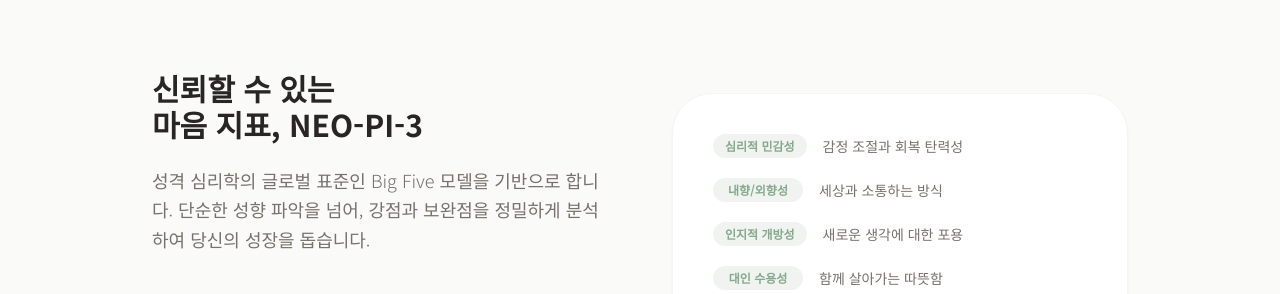
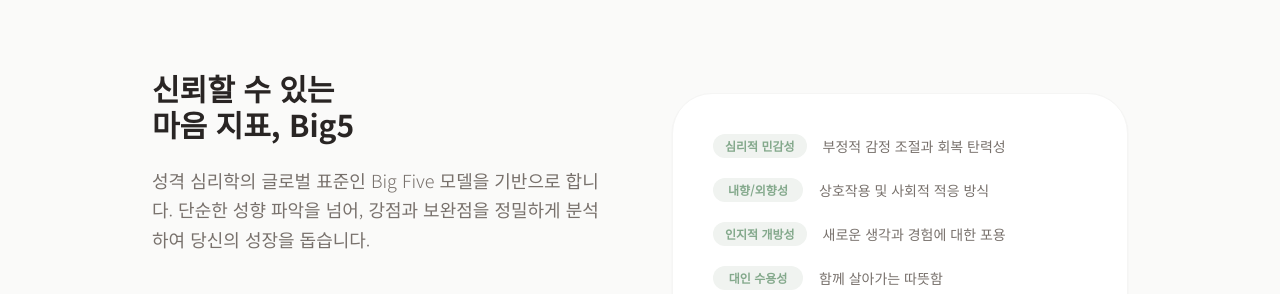
Before and after one commit to hyokyeong-PSI/mind-insight-2-, a React (Vite) app: page / in a window 1280 px wide. Shown: the part 911-1205 px from the top of the page. Built offline with nearby package versions, Linux system fonts and the light colour scheme.

Commit message:
Update Intro.tsx

```diff
--- a/components/Intro.tsx
+++ b/components/Intro.tsx
@@ -39,7 +39,7 @@
 
       <section className="grid md:grid-cols-2 gap-16 items-center">
         <div className="space-y-6">
-          <h2 className="text-3xl font-bold text-[#292524]">신뢰할 수 있는 <br/>마음 지표, NEO-PI-3</h2>
+          <h2 className="text-3xl font-bold text-[#292524]">신뢰할 수 있는 <br/>마음 지표, Big5</h2>
           <p className="text-[#78716c] leading-relaxed font-light text-lg">
             성격 심리학의 글로벌 표준인 Big Five 모델을 기반으로 합니다.
             단순한 성향 파악을 넘어, 강점과 보완점을 정밀하게 분석하여 당신의 성장을 돕습니다.
@@ -60,9 +60,9 @@
         <div className="bg-white p-10 rounded-[2.5rem] shadow-sm border border-[#f5f5f4]">
           <div className="grid grid-cols-1 gap-5">
             {[
-              { title: '심리적 민감성', desc: '감정 조절과 회복 탄력성' },
-              { title: '내향/외향성', desc: '세상과 소통하는 방식' },
-              { title: '인지적 개방성', desc: '새로운 생각에 대한 포용' },
+              { title: '심리적 민감성', desc: '부정적 감정 조절과 회복 탄력성' },
+              { title: '내향/외향성', desc: '상호작용 및 사회적 적응 방식' },
+              { title: '인지적 개방성', desc: '새로운 생각과 경험에 대한 포용' },
               { title: '대인 수용성', desc: '함께 살아가는 따뜻함' },
               { title: '규범지향성', desc: '나를 다스리는 힘' },
             ].map((item) => (
```
